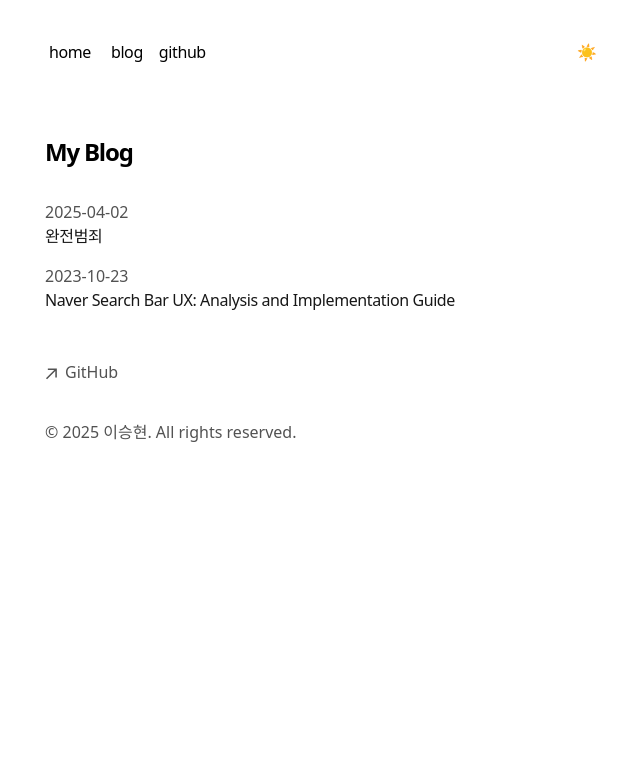
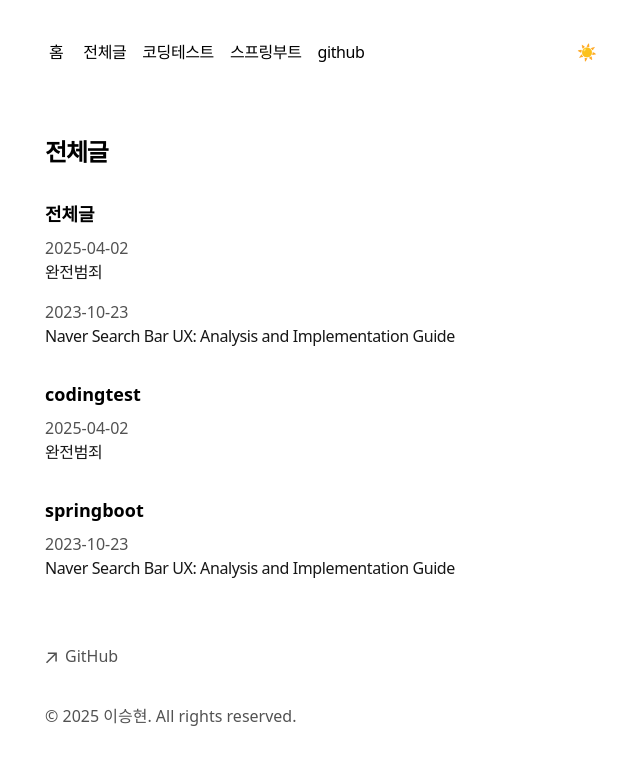
Before and after one commit to Uralauah/blog, a Next.js app: page /blog in a window 1280 px wide. Shown: the top 764 px of the page, without its empty margins (315-955 px from the left). Built offline with nearby package versions, Linux system fonts and the light colour scheme.

Commit message:
카테고리 추가

```diff
--- /dev/null
+++ b/app/blog/category/[cat]/page.tsx
@@ -0,0 +1,42 @@
+// app/blog/category/[cat]/page.tsx
+import { notFound } from 'next/navigation'
+import posts from 'content/posts'
+import Link from 'next/link'
+
+// cat 값 → 한글명으로 바꿔주기 위한 매핑 객체
+const categoryMap: Record<string, string> = {
+  codingtest: '코딩테스트',
+  springboot: '스프링부트',
+}
+
+export default function CategoryPage({ params }: { params: { cat: string } }) {
+  const { cat } = params
+
+  const filtered = posts.filter(post => post.category === cat)
+  if (filtered.length === 0) {
+    notFound()
+  }
+
+  // 최신순 정렬
+  filtered.sort((a, b) => {
+    return new Date(b.date).getTime() - new Date(a.date).getTime()
+  })
+
+  // 매핑 객체에 없는 cat일 경우, 일단 그냥 cat 자체를 그대로 써 주도록 처리
+  const catName = categoryMap[cat] ?? cat
+
+  return (
+    <section>
+      {/* cat이 codingtest면 '코딩테스트', springboot면 '스프링부트' 표시 */}
+      <h1 className="font-semibold text-2xl mb-8 tracking-tighter">{catName}</h1>
+      {filtered.map((post) => (
+        <Link key={post.slug} href={`/blog/${post.slug}`}>
+          <div>
+            <p>{post.date}</p>
+            <p>{post.title}</p>
+          </div>
+        </Link>
+      ))}
+    </section>
+  )
+}
--- a/app/blog/page.tsx
+++ b/app/blog/page.tsx
@@ -1,4 +1,5 @@
 import { BlogPosts } from 'components/posts'
+import posts from 'content/posts'
 
 export const metadata = {
   title: 'Blog',
@@ -8,7 +9,7 @@ export const metadata = {
 export default function Page() {
   return (
     <section>
-      <h1 className="font-semibold text-2xl mb-8 tracking-tighter">My Blog</h1>
+      <h1 className="font-semibold text-2xl mb-8 tracking-tighter">전체글</h1>
       <BlogPosts />
     </section>
   )
--- a/app/sitemap.ts
+++ b/app/sitemap.ts
@@ -8,7 +8,7 @@ export default async function sitemap2() {
     lastModified: post.date,
   }))
 
-  let routes = ['', '/blog', '/guide', '/guide/kr'].map((route) => ({
+  let routes = ['', '/blog',].map((route) => ({
     url: `${baseUrl}${route}`,
     lastModified: new Date().toISOString().split('T')[0],
   }))
--- a/components/nav.tsx
+++ b/components/nav.tsx
@@ -4,11 +4,11 @@ import ThemeToggle from './theme'
 
 const navItems = {
   '/': {
-    name: 'home',
+    name: '홈',
   },
-  '/blog': {
-    name: 'blog',
-  },
+  '/blog': { name: '전체글' },
+  '/blog/category/codingtest': { name: '코딩테스트' },
+  '/blog/category/springboot': { name: '스프링부트' },
   'https://github.com/Uralauah': {
     name: 'github',
   },
--- a/components/posts.tsx
+++ b/components/posts.tsx
@@ -1,20 +1,34 @@
+// components/BlogPosts.tsx
+
 import Link from 'next/link'
 import posts from '../content/posts'
 
 export function BlogPosts() {
+  // 모든 카테고리 + “전체글” 섞어서 세트 만들기
+  const categories = Array.from(
+    new Set(["전체글", ...posts.map((post) => post.category)])
+  );
 
   return (
     <div>
-      {posts
-        .sort((a, b) => {
-          if (
-            new Date(a.date) > new Date(b.date)
-          ) {
-            return -1
-          }
+      {categories.map((cat) => {
+        // “전체글”이면 필터링 없이 그냥 전체 posts
+        const categoryPosts = cat === "전체글"
+          ? posts
+          : posts.filter((post) => post.category === cat);
+
+        // 날짜 역순 정렬
+        categoryPosts.sort((a, b) => {
+          if (new Date(a.date) > new Date(b.date)) return -1
           return 1
-        })
-        .map((post) => (
+        });
+
+        return (
+          <div key={cat} className="mb-8">
+            <h2 className="font-bold text-lg mb-2">
+              {cat}
+            </h2>
+            {categoryPosts.map((post) => (
               <Link
                 key={post.slug}
                 className="flex flex-col space-y-1 mb-4"
@@ -31,5 +45,8 @@ export function BlogPosts() {
               </Link>
             ))}
           </div>
-  )
+        );
+      })}
+    </div>
+  );
 }
--- a/content/posts.ts
+++ b/content/posts.ts
@@ -8,7 +8,8 @@ const posts = [
     content: post1,
     date: "2025-04-02",
     description: "정민주배 코딩테스트 1번",
-    image: undefined
+    image: undefined,
+    category: "codingtest"
   },
   {
     title: "Naver Search Bar UX: Analysis and Implementation Guide",
@@ -16,7 +17,8 @@ const posts = [
     content: post2,
     date: "2023-10-23",
     description: "Explore the UX analysis of Naver's search bar and strategies for replicating its features. The post examines the UX triggers, selection of search results, and the refreshing of result lists. It also compares coding approaches for implementing search bar functionalities, aiming for a concise and effective execution.",
-    image: undefined
+    image: undefined,
+    category: "springboot"
   }
 ] as Post[];
 
@@ -29,4 +31,5 @@ export type Post = {
   date: string;
   description: string;
   image?: string;
+  category: string;
 };
```
Lines whose indentation alone changed are shown as unchanged.
